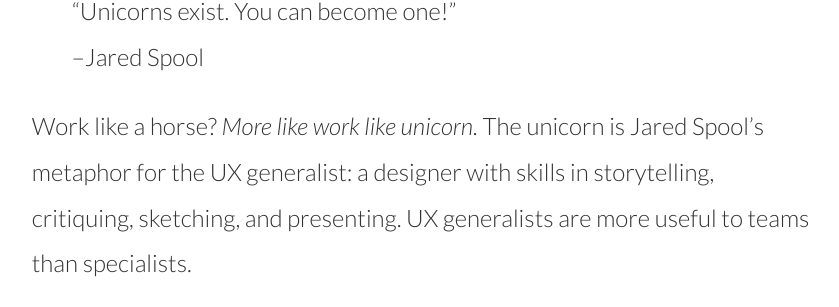
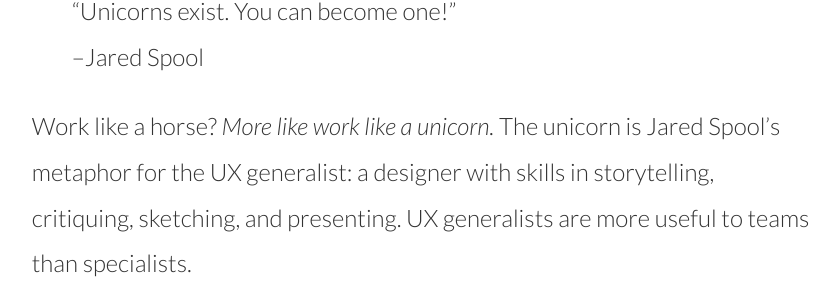
Before and after one commit to thedougco/responsive.ly, a Jekyll site: the page built from _posts/2013-04-3-the_five_most_important_ideas_from_an_event_apart_seattle_2013.md, in a window 1280 px wide and 900 px high, scrolled down 5127 px. Shown: the part 149-456 px from the top of the window, without its empty margins (45-884 px from the left). Built offline with Jekyll 4.4.1, drawn with Linux system fonts in a browser that asks for light colours; nearby versions of some CDN libraries; Markdown is read by kramdown in place of the engine named in the settings; comment, search, counter and statistics services are not loaded.

```diff
--- a/_posts/2013-04-3-the_five_most_important_ideas_from_an_event_apart_seattle_2013.md
+++ b/_posts/2013-04-3-the_five_most_important_ideas_from_an_event_apart_seattle_2013.md
@@ -71,7 +71,7 @@ Aaron Walter [(@aarron)](https://twitter.com/aarron), in his presentation [The R
 > “Unicorns exist. You can become one!”
 > --Jared Spool
 
-Work like a horse? *More like work like unicorn.* The unicorn is Jared Spool’s metaphor for the UX generalist: a designer with skills in storytelling, critiquing, sketching, and presenting.  UX generalists are more useful to teams than specialists.
+Work like a horse? *More like work like a unicorn.* The unicorn is Jared Spool’s metaphor for the UX generalist: a designer with skills in storytelling, critiquing, sketching, and presenting.  UX generalists are more useful to teams than specialists.
 
 “Don't change what you are in the hopes it will make you more popular. The third time I was arrested, I figured this out.” --Jeffrey Zeldman
 
```
